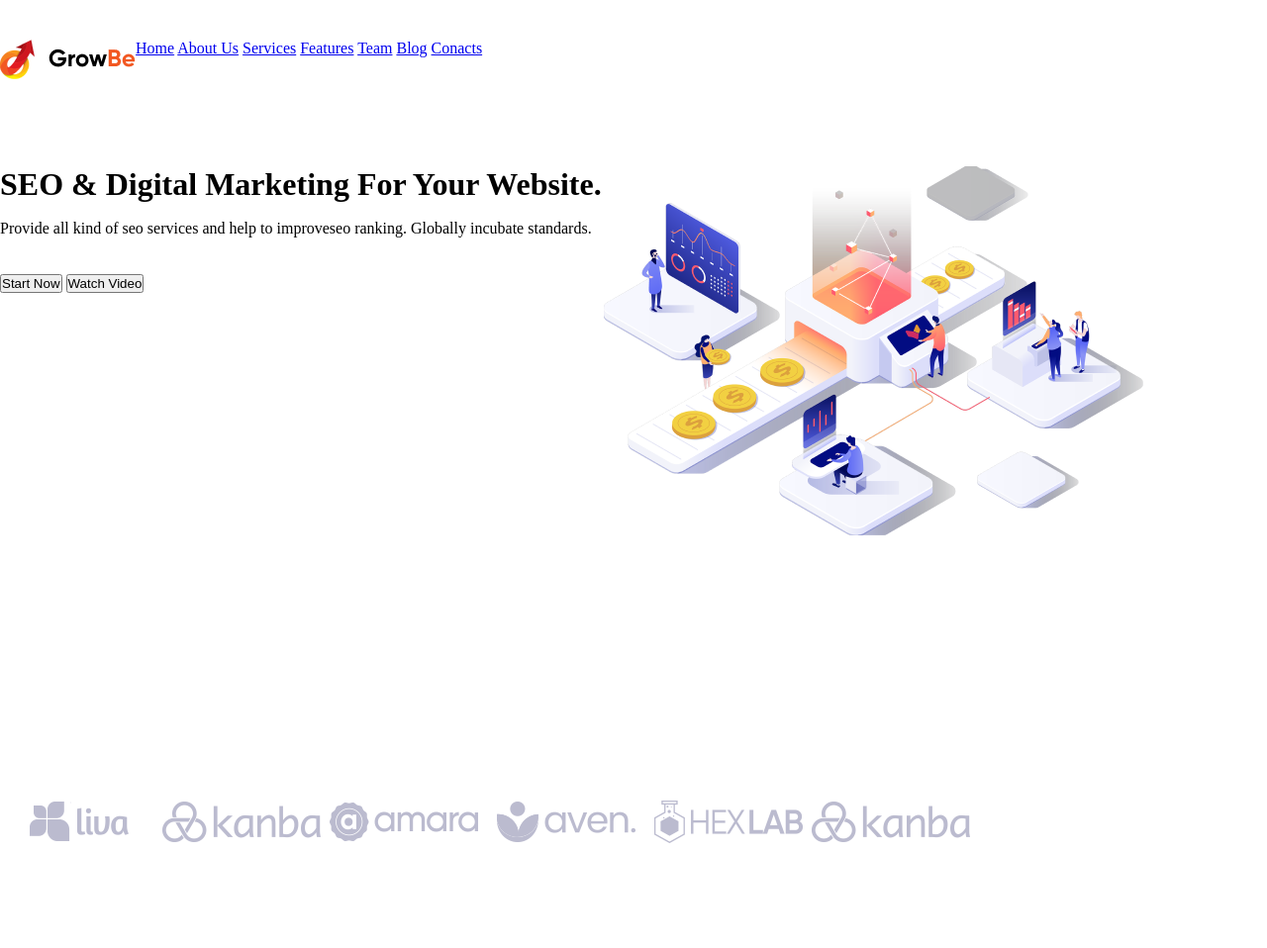
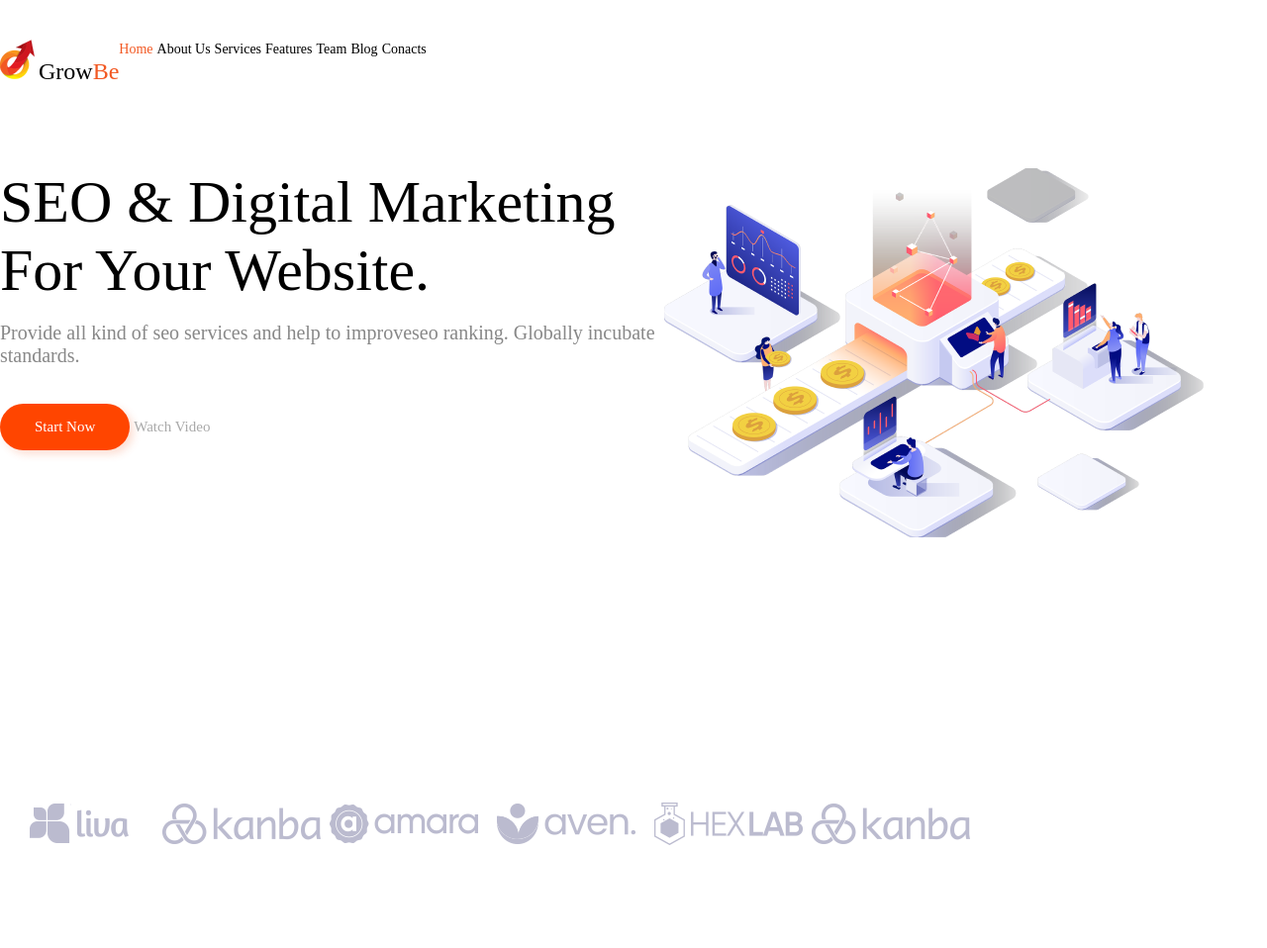
Before and after one commit to Bils1na/web_course, a PHP site: page / in a window 1280 px wide. Shown: the whole page at 99% size. Before the commit the page ends 852 px from the top, so only its background shows below. Run offline with PHP 8.4, Linux system fonts and the light colour scheme.

Commit message:
fixed hw3

```diff
--- a/homework3web/index.html
+++ b/homework3web/index.html
@@ -10,6 +10,7 @@
     <div class="header">
         <div class="header__logo">
             <img src="./img/logo.png" alt="site_logo">
+            <span class="logo__text__black">Grow<span class="logo__text__orange">Be</span></span>
         </div>
         <div class="header__menu">
             <a href="#" class="header__menu__home">Home</a>
@@ -33,11 +34,11 @@
             </div>
             <div class="main__content__buttons">
                 <button class="main__content__button__start">
-                    <span class="button__start">Start Now</span>
+                    Start Now
                 </button>
-                <button class="main__content__button__watch">
-                    <span class="button__watch">Watch Video</span>
-                </button>
+                <span class="main__content__button__watch">
+                    Watch Video
+                </span>
             </div>
         </div>
         <div class="main__img">
--- a/homework3web/style.css
+++ b/homework3web/style.css
@@ -5,12 +5,50 @@
 
 .header {
     padding-top: 40px;
-    padding-bottom: 42px;
+    padding-bottom: 40px;
     display: flex;
 }
 
+.logo__text__black {
+    color: #000;
+    font-family: Gilroy-Bold;
+    font-size: 24px;
+    font-style: normal;
+    font-weight: 400;
+    line-height: normal;
+}
+
+.logo__text__orange {
+    color: #F25822;
+    font-family: Gilroy-Bold;
+    font-size: 24px;
+    font-style: normal;
+    font-weight: 400;
+    line-height: normal;
+}
+
+.header__menu__home {
+    color: #F25822;
+    font-family: Gilroy-SemiBold;
+    font-size: 14px;
+    font-style: normal;
+    font-weight: 400;
+    line-height: normal;
+    text-decoration: none;
+}
+
+.header__menu__link {
+    color: #000;
+    font-family: Gilroy-Medium;
+    font-size: 14px;
+    font-style: normal;
+    font-weight: 400;
+    line-height: normal;
+    text-decoration: none;
+}
+
 .main {
-    padding-top: 42px;
+    padding-top: 44px;
     padding-bottom: 164px;
     display: flex;
 }
@@ -21,6 +59,46 @@
 
 .heading {
     margin-bottom: 17px;
+
+    color: #000;
+    font-family: Gilroy-Bold;
+    font-size: 60px;
+    font-style: normal;
+    font-weight: 400;
+    line-height: normal;
+}
+
+.text {
+    color: #888;
+    font-family: Gilroy-Medium;
+    font-size: 20px;
+    font-style: normal;
+    font-weight: 400;
+    line-height: normal;
+}
+
+.main__content__button__start {
+    color: white;
+    font-family: Gilroy-Bold;
+    font-size: 15px;
+    font-style: normal;
+    font-weight: 400;
+    line-height: normal;
+
+    padding: 15px 35px;
+    border-radius: 50px;
+    background: orangered;
+    box-shadow: 4px 4px 8px 0px rgba(242, 88, 34, 0.20);
+    border: none;
+}
+
+.main__content__button__watch {
+    color: #AAA;
+    font-family: Gilroy-Bold;
+    font-size: 15px;
+    font-style: normal;
+    font-weight: 400;
+    line-height: normal;
 }
 
 .brands {
```
Also changed, not shown: sem4web/index.html (added, +11 -0 lines), homework3web/img/logo.png.
